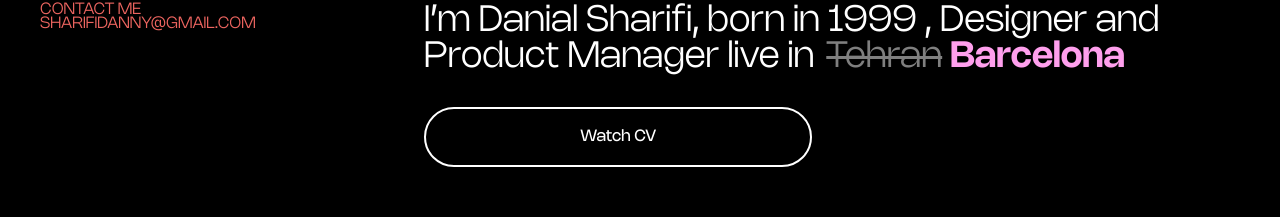
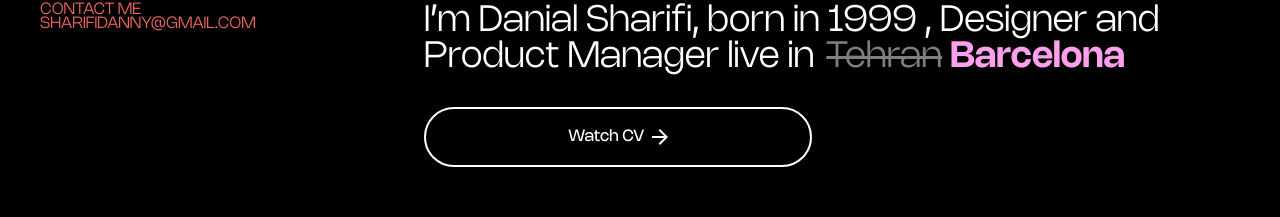
Before and after one commit to kasra-habibbeygi/dani-repo, a React (Vite) app: page / in a window 1280 px wide. Shown: the part 101-318 px from the top of the page. Built offline with nearby package versions, Linux system fonts and the light colour scheme.

Commit message:
fix: handle some issue

```diff
--- a/src/pages/home/home.style.ts
+++ b/src/pages/home/home.style.ts
@@ -57,6 +57,12 @@ export const HomeContainer = styled.section(
                     color: #fff;
                     border-radius: 50px;
                     margin-top: 32px;
+                    gap: 8px;
+
+                    svg {
+                        width: 16px;
+                        transform: rotate(-90deg);
+                    }
                 }
             }
         }
@@ -86,7 +92,8 @@ export const HomeContainer = styled.section(
         .cv-project {
             min-height: 100vh;
             margin-top: 70px;
-            border: 1px solid #363636;
+            border-top: 1px solid #363636;
+            border-bottom: 1px solid #363636;
             width: 100%;
             border-bottom: none;
             border-top: none;
--- a/src/pages/home/home.tsx
+++ b/src/pages/home/home.tsx
@@ -26,7 +26,10 @@ const Home: FC<HomeProps> = ({ data }) => {
                         I’m Danial Sharifi, born in 1999 , Designer and Product Manager live in <span>Tehran</span>
                         <b>Barcelona</b>
                     </p>
-                    <Link to=''>Watch CV</Link>
+                    <Link to=''>
+                        Watch CV
+                        <Arrow />
+                    </Link>
                 </div>
             </header>
             <div className='header-img'>
--- a/src/pages/project/project.style.ts
+++ b/src/pages/project/project.style.ts
@@ -32,7 +32,7 @@ export const ProjectContainer = styled.section(
             height: 440px;
             border-left: 1px solid #363636;
             border-right: 1px solid #363636;
-            margin: 0px 81px;
+            margin: 0px 80px;
             padding-bottom: 72px;
             display: flex;
             align-items: flex-end;
@@ -99,7 +99,8 @@ export const ProjectContainer = styled.section(
 
         .border-line {
             padding: 0px 80px;
-            border: 1px solid #363636;
+            border-top: 1px solid #363636;
+            border-bottom: 1px solid #363636;
             position: relative;
 
             &::before {
```
